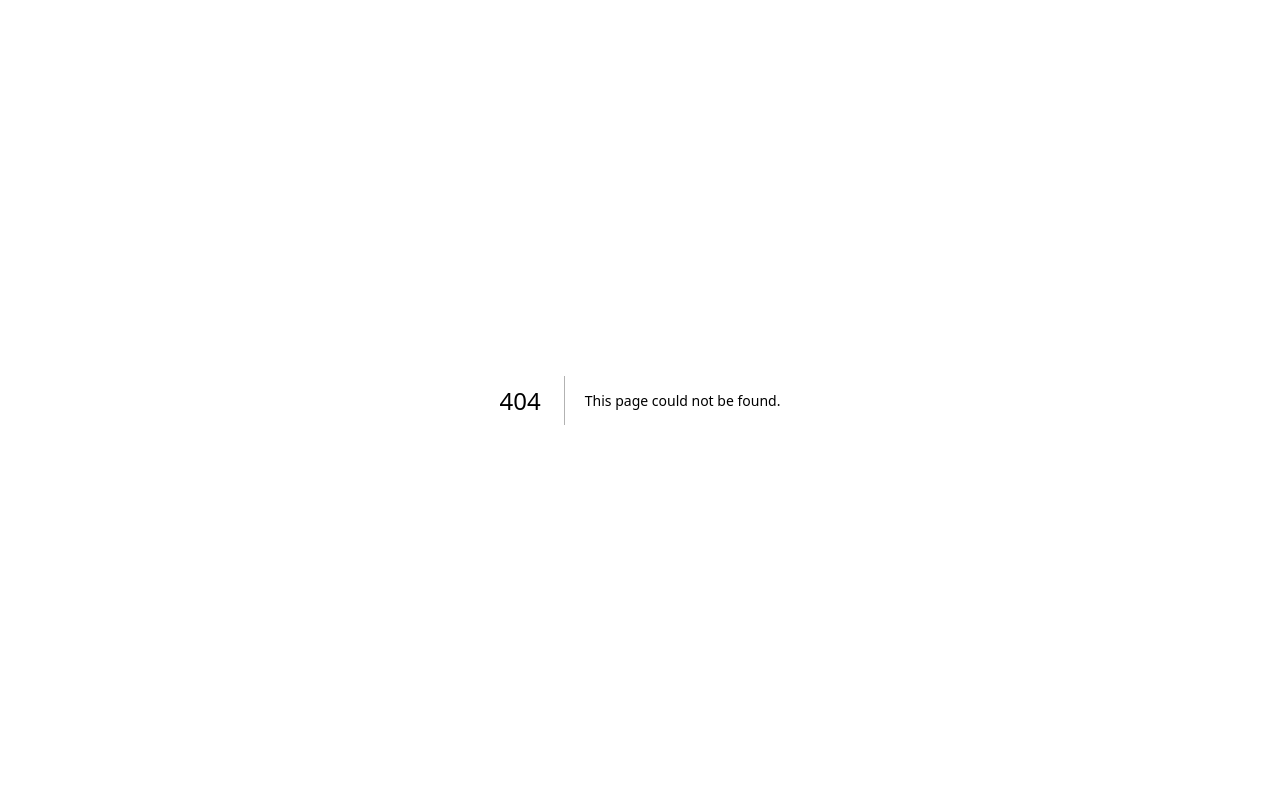
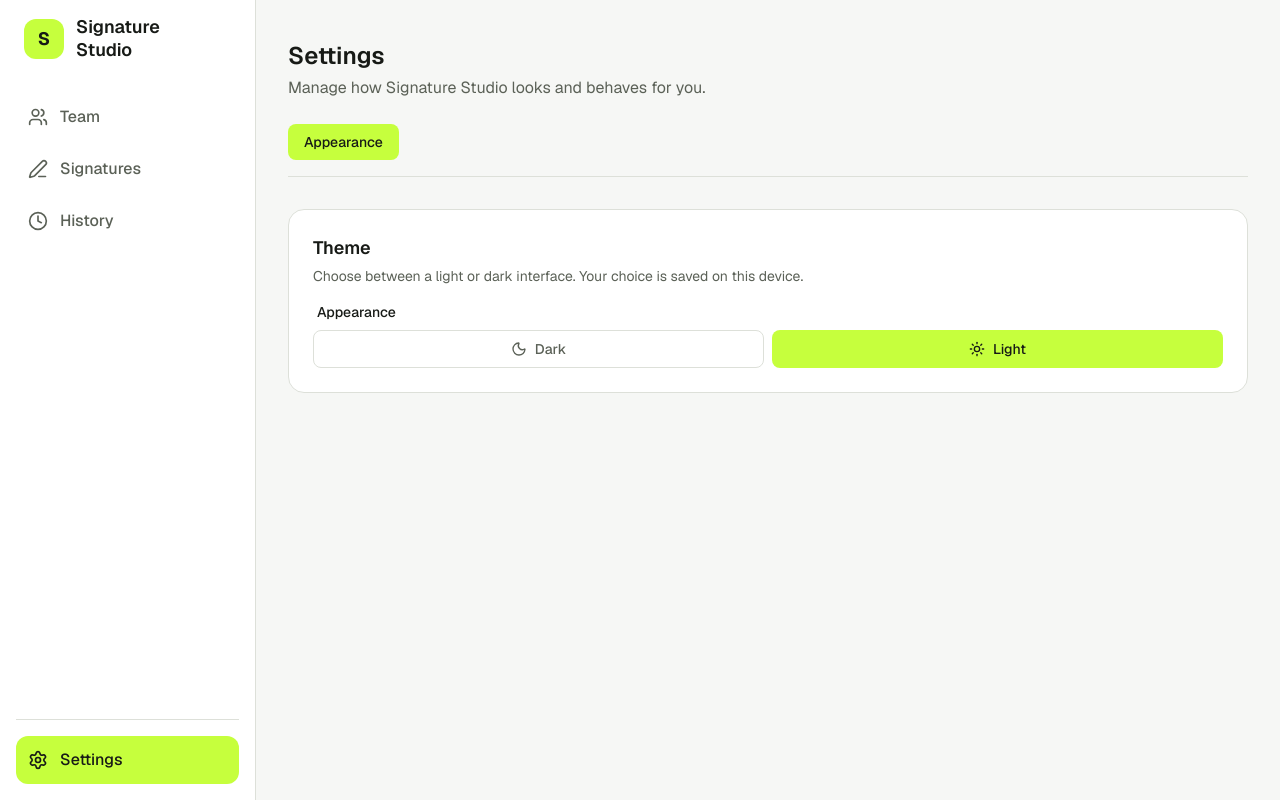
Before and after one commit to dev-nobre/Signature-Studio, a Next.js app: page /settings/appearance in a window 1280 px wide. Before the commit this address had no page. Built offline with nearby package versions, Linux system fonts and the light colour scheme.

Commit message:
feat: add settings page with appearance tab

```diff
--- /dev/null
+++ b/app/(app)/settings/appearance/page.tsx
@@ -0,0 +1,17 @@
+import { ThemeToggle } from "@/components/theme-toggle";
+
+export const metadata = {
+  title: "Appearance",
+};
+
+export default function AppearancePage() {
+  return (
+    <section className="rounded-2xl border border-border bg-surface p-6">
+      <h2 className="text-lg font-semibold text-foreground">Theme</h2>
+      <p className="mt-1 mb-4 text-sm text-foreground-muted">
+        Choose between a light or dark interface. Your choice is saved on this device.
+      </p>
+      <ThemeToggle />
+    </section>
+  );
+}
--- /dev/null
+++ b/app/(app)/settings/layout.tsx
@@ -0,0 +1,12 @@
+import { SettingsTabs } from "@/components/settings-tabs";
+
+export default function SettingsLayout({ children }: { children: React.ReactNode }) {
+  return (
+    <div>
+      <h1 className="text-2xl font-semibold text-foreground">Settings</h1>
+      <p className="mt-1 text-foreground-muted">Manage how Signature Studio looks and behaves for you.</p>
+      <SettingsTabs />
+      <div className="mt-8">{children}</div>
+    </div>
+  );
+}
--- /dev/null
+++ b/app/(app)/settings/page.tsx
@@ -0,0 +1,5 @@
+import { redirect } from "next/navigation";
+
+export default function SettingsPage() {
+  redirect("/settings/appearance");
+}
--- a/app/(app)/team/page.tsx
+++ b/app/(app)/team/page.tsx
@@ -3,5 +3,10 @@
 };
 
 export default function TeamPage() {
-  return <h1 className="text-2xl font-semibold text-foreground">Team</h1>;
+  return (
+    <>
+      <h1 className="text-2xl font-semibold text-foreground">Team</h1>
+      <div className="h-[2000px]" />
+    </>
+  );
 }
--- /dev/null
+++ b/components/settings-tabs.tsx
@@ -0,0 +1,36 @@
+"use client";
+
+import Link from "next/link";
+import { usePathname } from "next/navigation";
+
+const tabs = [{ label: "Appearance", href: "/settings/appearance" }];
+
+export function SettingsTabs() {
+  const pathname = usePathname();
+
+  return (
+    <nav aria-label="Settings sections" className="mt-6 border-b border-border pb-4">
+      <ul className="flex flex-wrap gap-2">
+        {tabs.map((tab) => {
+          const isActive = pathname.startsWith(tab.href);
+
+          return (
+            <li key={tab.href}>
+              <Link
+                href={tab.href}
+                aria-current={isActive ? "page" : undefined}
+                className={`block rounded-lg px-4 py-2 text-sm font-medium transition-colors focus-visible:outline-2 focus-visible:outline-offset-2 focus-visible:outline-tenant ${
+                  isActive
+                    ? "bg-tenant text-tenant-foreground"
+                    : "text-foreground-muted hover:bg-surface-muted hover:text-foreground"
+                }`}
+              >
+                {tab.label}
+              </Link>
+            </li>
+          );
+        })}
+      </ul>
+    </nav>
+  );
+}
--- a/components/sidebar.tsx
+++ b/components/sidebar.tsx
@@ -2,13 +2,36 @@
 
 import Link from "next/link";
 import { usePathname } from "next/navigation";
-import { Clock, PenLine, Users } from "lucide-react";
+import { Clock, PenLine, Settings, Users } from "lucide-react";
+import { ThemeToggle } from "@/components/theme-toggle";
+import type { LucideIcon } from "lucide-react";
 
 const navItems = [
     { label: "Team", href: "/team", icon: Users },
     { label: "Signatures", href: "/signatures", icon: PenLine },
     { label: "History", href: "/history", icon: Clock },
 ];
+type NavItem = { label: string; href: string; icon: LucideIcon };
+const settingsItem: NavItem = { label: "Settings", href: "/settings", icon: Settings };
+
+function NavLink({ item, pathname }: { item: NavItem; pathname: string }) {
+    const isActive = pathname.startsWith(item.href);
+    const Icon = item.icon;
+
+    return (
+        <Link
+            href={item.href}
+            aria-current={isActive ? "page" : undefined}
+            className={`flex items-center gap-3 rounded-xl px-3 py-3 text-base font-medium transition-colors focus-visible:outline-2 focus-visible:outline-offset-2 focus-visible:outline-tenant ${isActive
+                ? "bg-tenant text-tenant-foreground"
+                : "text-foreground-muted hover:bg-surface-muted hover:text-foreground"
+                }`}
+        >
+            <Icon size={20} aria-hidden="true" />
+            {item.label}
+        </Link>
+    );
+}
 
 export function Sidebar() {
     const pathname = usePathname();
@@ -28,30 +51,17 @@
             </div>
             <nav aria-label="Main navigation">
                 <ul className="flex flex-col gap-1">
-          {navItems.map((item) => {
-            const isActive = pathname.startsWith(item.href);
-            const Icon = item.icon;
-
-            return (
+                    {navItems.map((item) => (
                         <li key={item.href}>
-                <Link
-                  href={item.href}
-                  aria-current={isActive ? "page" : undefined}
-                  className={`flex items-center gap-3 rounded-xl px-3 py-3 text-base font-medium transition-colors focus-visible:outline-2 focus-visible:outline-offset-2 focus-visible:outline-tenant ${
-                    isActive
-                      ? "bg-tenant text-tenant-foreground"
-                      : "text-foreground-muted hover:bg-surface-muted hover:text-foreground"
-                  }`}
-                >
-                  <Icon size={20} aria-hidden="true" />
-                  {item.label}
-                </Link>
+                            <NavLink item={item} pathname={pathname} />
                         </li>
-            );
-          })}
+                    ))}
                 </ul>
             </nav>
 
+            <div className="mt-auto border-t border-border pt-4">
+                <NavLink item={settingsItem} pathname={pathname} />
+            </div>
         </aside>
     );
 }
--- a/components/theme-toggle.tsx
+++ b/components/theme-toggle.tsx
@@ -1,6 +1,7 @@
 "use client";
 
 import { useEffect, useState } from "react";
+import { Moon, Sun } from "lucide-react";
 
 type Theme = "light" | "dark";
 
@@ -12,24 +13,45 @@
     setTheme(isDark ? "dark" : "light");
   }, []);
 
-  function toggleTheme() {
-    const next: Theme = theme === "dark" ? "light" : "dark";
+  function applyTheme(next: Theme) {
     document.documentElement.classList.toggle("dark", next === "dark");
     try {
       localStorage.setItem("theme", next);
     } catch {}
     setTheme(next);
   }
+    const options = [
+    { value: "dark" as const, label: "Dark", icon: Moon },
+    { value: "light" as const, label: "Light", icon: Sun },
+  ];
+    return (
+    <div>
+      <p className="mb-2 px-1 text-sm font-medium text-foreground">Appearance</p>
+      <div role="group" aria-label="Color theme" className="grid grid-cols-2 gap-2">
+        {options.map((option) => {
+          const Icon = option.icon;
+          const isActive = theme === option.value;
 
           return (
             <button
+              key={option.value}
               type="button"
-      onClick={toggleTheme}
+              onClick={() => applyTheme(option.value)}
+              aria-pressed={isActive}
+              aria-label={`${option.label} mode`}
               disabled={theme === null}
-      aria-label="Toggle between light and dark mode"
-      className="rounded-lg border border-border bg-surface px-4 py-2 text-sm font-medium text-foreground transition-colors hover:bg-surface-muted focus-visible:outline-2 focus-visible:outline-offset-2 focus-visible:outline-tenant disabled:opacity-60"
+              className={`flex items-center justify-center gap-2 rounded-lg border px-3 py-2 text-sm font-medium transition-colors focus-visible:outline-2 focus-visible:outline-offset-2 focus-visible:outline-tenant disabled:opacity-60 ${
+                isActive
+                  ? "border-transparent bg-tenant text-tenant-foreground"
+                  : "border-border bg-surface text-foreground-muted hover:bg-surface-muted hover:text-foreground"
+              }`}
             >
-      {theme === "dark" ? "Light mode" : "Dark mode"}
+              <Icon size={16} aria-hidden="true" />
+              {option.label}
             </button>
           );
+        })}
+      </div>
+    </div>
+  );
 }
```
Lines whose indentation alone changed are shown as unchanged.
